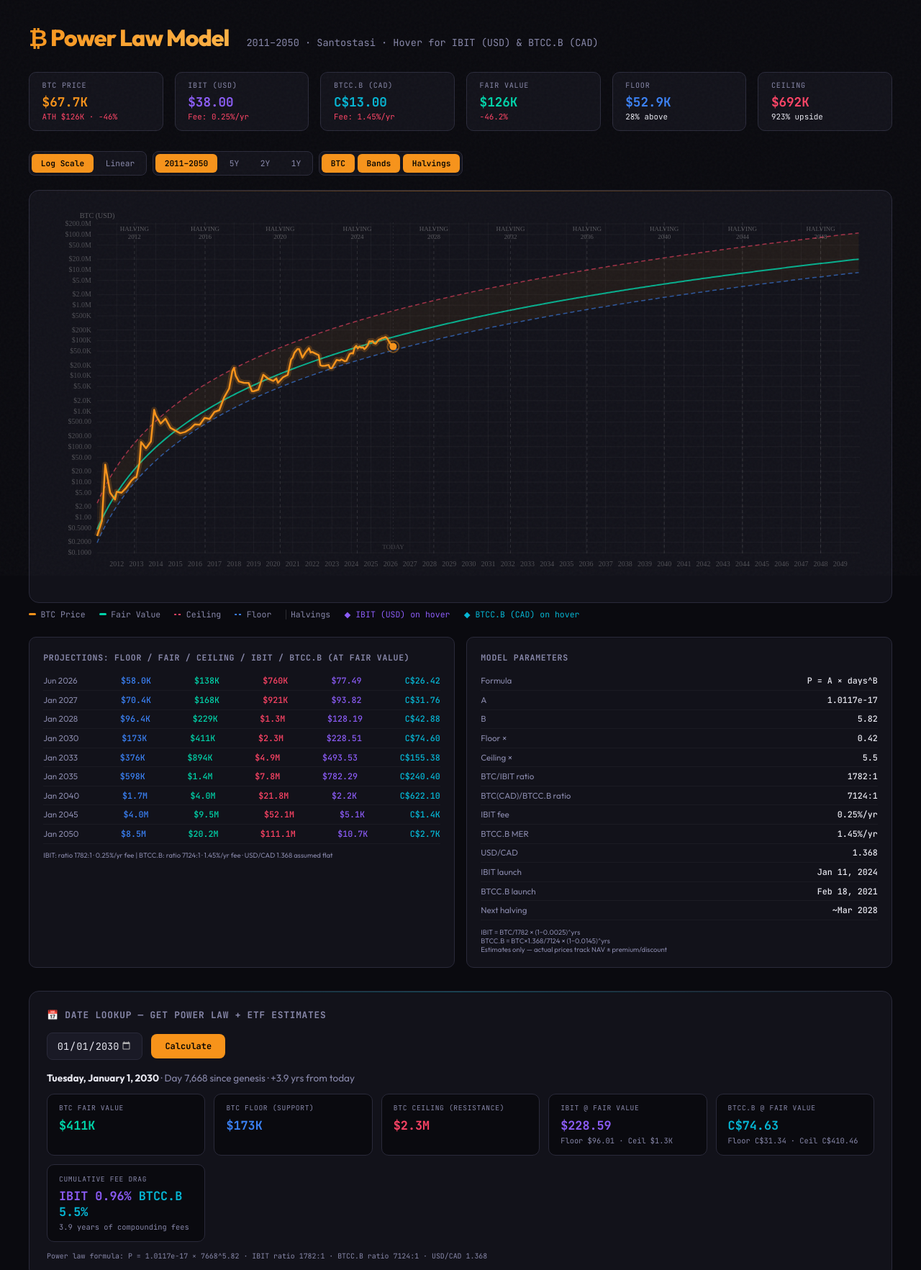
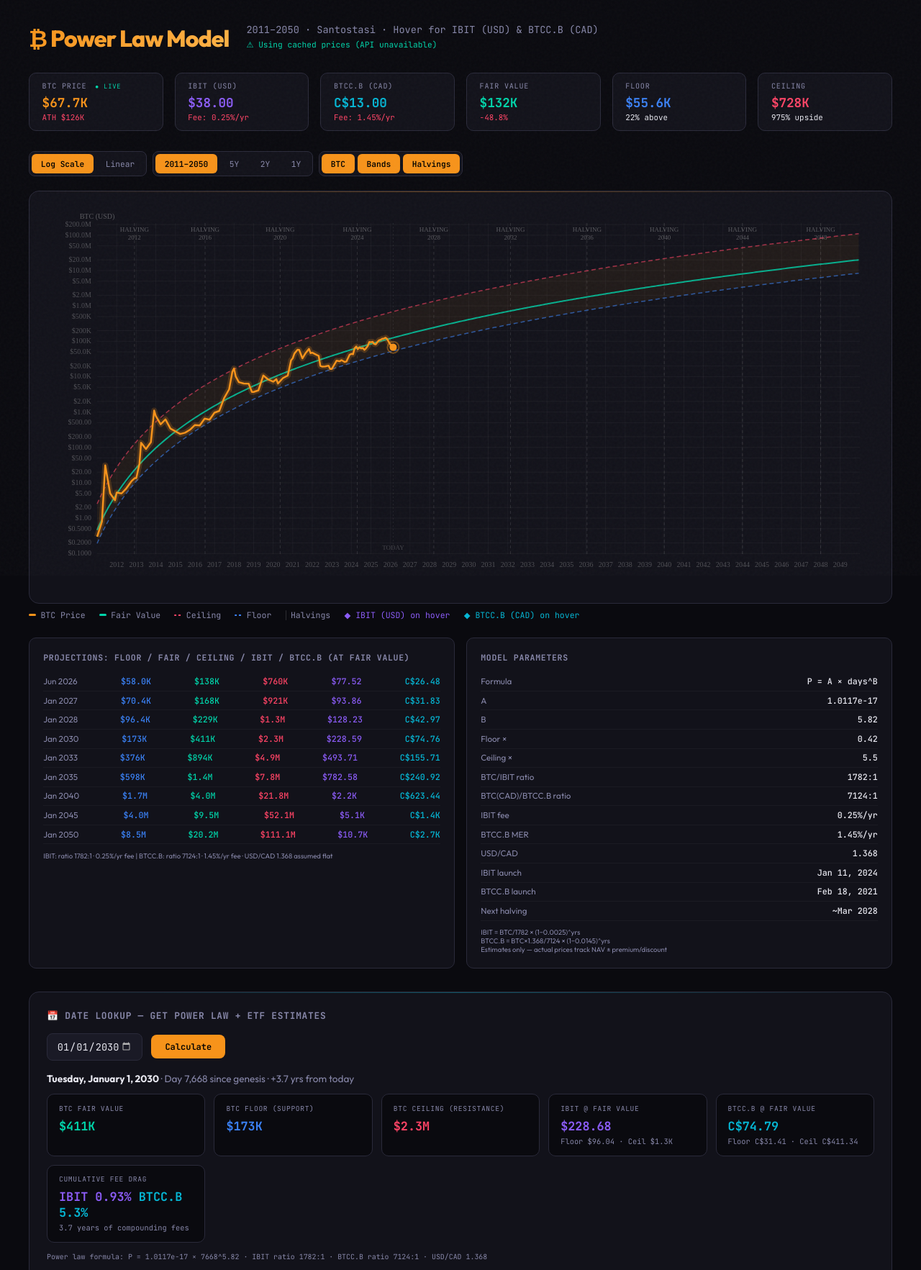
Before and after one commit to alll60/btc-powerlaw, a plain HTML site: page index.html in a window 1280 px wide. Shown: the top 1765 px of the page at 72% size. Drawn offline with Linux system fonts and the light colour scheme; no server answers.

Commit message:
Update index.html

```diff
--- a/index.html
+++ b/index.html
@@ -149,13 +149,23 @@
 <script>
 const GEN=new Date('2009-01-03'),A=1.0117e-17,B=5.82,FM=0.42,UM=5.5;
 
-// IBIT: $38 USD, fee 0.25%/yr
-const IBIT_R=67700/38,IBIT_F=0.0025,IBIT_L=new Date('2024-01-11'),AD=new Date('2026-02-20');
-// BTCC.B: C$13, fee 1.45%/yr, USD/CAD 1.368
-const USDCAD=1.368,BTCC_R=(67700*USDCAD)/13,BTCC_F=0.0145,BTCC_L=new Date('2021-02-18');
+// === Live price anchors (updated from API on load) ===
+// Defaults used until API responds
+let BTC_NOW=67700;           // BTC price USD
+let USDCAD=1.368;            // USD to CAD
+let IBIT_PRICE=38.0;         // IBIT price USD
+let BTCC_PRICE=13.0;         // BTCC.B price CAD
+let AD=new Date();           // Anchor date (today)
 
-function eIBIT(btc,d){return(btc/IBIT_R)*Math.pow(1-IBIT_F,(d-AD)/31557600000);}
-function eBTCC(btc,d){return(btc*USDCAD/BTCC_R)*Math.pow(1-BTCC_F,(d-AD)/31557600000);}
+const IBIT_F=0.0025,IBIT_L=new Date('2024-01-11');
+const BTCC_F=0.0145,BTCC_L=new Date('2021-02-18');
+
+// Ratios computed from current prices (recomputed after fetch)
+function IBIT_R(){return BTC_NOW/IBIT_PRICE;}
+function BTCC_R(){return(BTC_NOW*USDCAD)/BTCC_PRICE;}
+
+function eIBIT(btc,d){return(btc/IBIT_R())*Math.pow(1-IBIT_F,(d-AD)/31557600000);}
+function eBTCC(btc,d){return(btc*USDCAD/BTCC_R())*Math.pow(1-BTCC_F,(d-AD)/31557600000);}
 
 const HV=[new Date('2012-11-28'),new Date('2016-07-09'),new Date('2020-05-11'),new Date('2024-04-20'),new Date('2028-03-20'),new Date('2032-02-20'),new Date('2036-01-20'),new Date('2040-01-01'),new Date('2044-01-01'),new Date('2048-01-01')];
 
@@ -222,14 +232,14 @@ function dT(s,e){const t=[],y=(e-s)/(365.25*864e5);if(y>4)for(let i=s.getFullYea
 
 // Stats
 function rS(){
-  const fv=pl(AD),flr=fl(AD),cei=cl(AD),dev=((67700-fv)/fv*100);
+  const fv=pl(AD),flr=fl(AD),cei=cl(AD),dev=((BTC_NOW-fv)/fv*100);
   document.getElementById('stats').innerHTML=`
-  <div class="sc"><div class="lb">BTC Price</div><div class="vl" style="color:var(--or)">${f$(67700)}</div><div class="ch dn">ATH $126K · -46%</div></div>
-  <div class="sc"><div class="lb">IBIT (USD)</div><div class="vl" style="color:var(--pr)">$38.00</div><div class="ch dn">Fee: 0.25%/yr</div></div>
-  <div class="sc"><div class="lb">BTCC.B (CAD)</div><div class="vl" style="color:var(--cy)">C$13.00</div><div class="ch dn">Fee: 1.45%/yr</div></div>
+  <div class="sc"><div class="lb">BTC Price <span style="color:var(--gr);font-size:.55rem;margin-left:.3rem">● LIVE</span></div><div class="vl" style="color:var(--or)">${f$(BTC_NOW)}</div><div class="ch dn">ATH $126K</div></div>
+  <div class="sc"><div class="lb">IBIT (USD)</div><div class="vl" style="color:var(--pr)">$${IBIT_PRICE.toFixed(2)}</div><div class="ch dn">Fee: 0.25%/yr</div></div>
+  <div class="sc"><div class="lb">BTCC.B (CAD)</div><div class="vl" style="color:var(--cy)">C$${BTCC_PRICE.toFixed(2)}</div><div class="ch dn">Fee: 1.45%/yr</div></div>
   <div class="sc"><div class="lb">Fair Value</div><div class="vl" style="color:var(--gr)">${f$(fv)}</div><div class="ch ${dev>=0?'up':'dn'}">${dev>=0?'+':''}${dev.toFixed(1)}%</div></div>
-  <div class="sc"><div class="lb">Floor</div><div class="vl" style="color:var(--bl)">${f$(flr)}</div><div class="ch">${((67700-flr)/flr*100).toFixed(0)}% above</div></div>
-  <div class="sc"><div class="lb">Ceiling</div><div class="vl" style="color:var(--rd)">${f$(cei)}</div><div class="ch">${((cei-67700)/67700*100).toFixed(0)}% upside</div></div>`;
+  <div class="sc"><div class="lb">Floor</div><div class="vl" style="color:var(--bl)">${f$(flr)}</div><div class="ch">${((BTC_NOW-flr)/flr*100).toFixed(0)}% above</div></div>
+  <div class="sc"><div class="lb">Ceiling</div><div class="vl" style="color:var(--rd)">${f$(cei)}</div><div class="ch">${((cei-BTC_NOW)/BTC_NOW*100).toFixed(0)}% upside</div></div>`;
 }
 
 function rI(){
@@ -240,22 +250,22 @@ function rI(){
   });
   document.getElementById('ip').innerHTML=`
   <div class="ic"><h3>Projections: Floor / Fair / Ceiling / IBIT / BTCC.B (at Fair Value)</h3>${rows}
-  <div style="font-size:.6rem;color:var(--dim);margin-top:.6rem">IBIT: ratio ${IBIT_R.toFixed(0)}:1 · 0.25%/yr fee | BTCC.B: ratio ${BTCC_R.toFixed(0)}:1 · 1.45%/yr fee · USD/CAD ${USDCAD} assumed flat</div></div>
+  <div style="font-size:.6rem;color:var(--dim);margin-top:.6rem">IBIT: ratio ${IBIT_R().toFixed(0)}:1 · 0.25%/yr fee | BTCC.B: ratio ${BTCC_R().toFixed(0)}:1 · 1.45%/yr fee · USD/CAD ${USDCAD} assumed flat</div></div>
   <div class="ic"><h3>Model Parameters</h3>
   <div class="ir"><span class="k">Formula</span><span class="v">P = A × days^B</span></div>
   <div class="ir"><span class="k">A</span><span class="v">1.0117e-17</span></div>
   <div class="ir"><span class="k">B</span><span class="v">5.82</span></div>
   <div class="ir"><span class="k">Floor ×</span><span class="v">0.42</span></div>
   <div class="ir"><span class="k">Ceiling ×</span><span class="v">5.5</span></div>
-  <div class="ir"><span class="k">BTC/IBIT ratio</span><span class="v">${IBIT_R.toFixed(0)}:1</span></div>
-  <div class="ir"><span class="k">BTC(CAD)/BTCC.B ratio</span><span class="v">${BTCC_R.toFixed(0)}:1</span></div>
+  <div class="ir"><span class="k">BTC/IBIT ratio</span><span class="v">${IBIT_R().toFixed(0)}:1</span></div>
+  <div class="ir"><span class="k">BTC(CAD)/BTCC.B ratio</span><span class="v">${BTCC_R().toFixed(0)}:1</span></div>
   <div class="ir"><span class="k">IBIT fee</span><span class="v">0.25%/yr</span></div>
   <div class="ir"><span class="k">BTCC.B MER</span><span class="v">1.45%/yr</span></div>
   <div class="ir"><span class="k">USD/CAD</span><span class="v">${USDCAD}</span></div>
   <div class="ir"><span class="k">IBIT launch</span><span class="v">Jan 11, 2024</span></div>
   <div class="ir"><span class="k">BTCC.B launch</span><span class="v">Feb 18, 2021</span></div>
   <div class="ir"><span class="k">Next halving</span><span class="v">~Mar 2028</span></div>
-  <div style="font-size:.6rem;color:var(--dim);margin-top:.6rem">IBIT = BTC/${IBIT_R.toFixed(0)} × (1−0.0025)^yrs<br>BTCC.B = BTC×${USDCAD}/${BTCC_R.toFixed(0)} × (1−0.0145)^yrs<br>Estimates only — actual prices track NAV ± premium/discount</div></div>`;
+  <div style="font-size:.6rem;color:var(--dim);margin-top:.6rem">IBIT = BTC/${IBIT_R().toFixed(0)} × (1−0.0025)^yrs<br>BTCC.B = BTC×${USDCAD}/${BTCC_R().toFixed(0)} × (1−0.0145)^yrs<br>Estimates only — actual prices track NAV ± premium/discount</div></div>`;
 }
 
 // Controls
@@ -322,6 +332,117 @@ cv.addEventListener('mouseleave',()=>{te.style.display='none';});
 window.addEventListener('resize',draw);
 rS();rI();draw();
 
+// === Live price fetching ===
+// To get REAL IBIT/BTCC.B prices, get a free API key from https://finnhub.io
+// and paste it here. Leave blank to use Yahoo Finance via CORS proxy (less reliable).
+const FINNHUB_KEY = ''; // e.g. 'cq123abc...' (free, 60 calls/min)
+
+async function fetchFinnhubQuote(symbol){
+  if(!FINNHUB_KEY)return null;
+  try{
+    const r=await fetch(`https://finnhub.io/api/v1/quote?symbol=${symbol}&token=${FINNHUB_KEY}`);
+    if(!r.ok)return null;
+    const d=await r.json();
+    return d.c>0?d.c:null; // c = current price
+  }catch(e){return null;}
+}
+
+async function fetchYahooQuote(symbol){
+  // Yahoo blocks CORS, so we use a public CORS proxy
+  // allorigins is free and reliable
+  try{
+    const yahooUrl=`https://query1.finance.yahoo.com/v8/finance/chart/${symbol}?interval=1d&range=1d`;
+    const proxyUrl=`https://api.allorigins.win/raw?url=${encodeURIComponent(yahooUrl)}`;
+    const r=await fetch(proxyUrl);
+    if(!r.ok)return null;
+    const d=await r.json();
+    const price=d?.chart?.result?.[0]?.meta?.regularMarketPrice;
+    return price>0?price:null;
+  }catch(e){
+    console.warn(`Yahoo fetch failed for ${symbol}:`,e);
+    return null;
+  }
+}
+
+async function fetchETFPrice(symbols){
+  // Try Finnhub first (if key provided), then Yahoo via proxy
+  for(const sym of symbols){
+    if(FINNHUB_KEY){
+      const p=await fetchFinnhubQuote(sym);
+      if(p)return{price:p,source:'finnhub'};
+    }
+    const p=await fetchYahooQuote(sym);
+    if(p)return{price:p,source:'yahoo'};
+  }
+  return null;
+}
+
+async function fetchLivePrices(){
+  let btcUsd=null,btcCad=null;
+
+  try{
+    const r=await fetch('https://api.coingecko.com/api/v3/simple/price?ids=bitcoin&vs_currencies=usd,cad');
+    if(r.ok){
+      const d=await r.json();
+      btcUsd=d.bitcoin.usd;
+      btcCad=d.bitcoin.cad;
+    }
+  }catch(e){console.warn('CoinGecko failed:',e);}
+
+  // Fetch IBIT (try IBIT on various exchanges) and BTCC.B (Toronto)
+  const [ibitResult,btccResult]=await Promise.all([
+    fetchETFPrice(['IBIT']),
+    fetchETFPrice(['BTCC-B.TO','BTCC.B.TO'])
+  ]);
+
+  if(!btcUsd){
+    const ts=document.getElementById('priceTimestamp');
+    if(ts)ts.innerHTML=`⚠ Using cached prices (API unavailable)`;
+    return;
+  }
+
+  // Update globals
+  BTC_NOW=btcUsd;
+  USDCAD=btcCad/btcUsd;
+  AD=new Date();
+
+  // Use live ETF prices if available, otherwise derive from BTC
+  const launchRatio_IBIT=1782;
+  const launchRatio_BTCC=5230;
+
+  const ibitSource=ibitResult?ibitResult.source:'derived';
+  const btccSource=btccResult?btccResult.source:'derived';
+  IBIT_PRICE=ibitResult?ibitResult.price:(btcUsd/launchRatio_IBIT);
+  BTCC_PRICE=btccResult?btccResult.price:(btcCad/launchRatio_BTCC);
+
+  // Append today's BTC price to history
+  const today=new Date().toISOString().split('T')[0];
+  while(BH.length>0&&new Date(BH[BH.length-1][0])>=new Date(today)){BH.pop();}
+  BH.push([today,btcUsd]);
+
+  rS();rI();draw();
+
+  const ts=document.getElementById('priceTimestamp');
+  if(ts){
+    const tm=new Date().toLocaleTimeString('en-US',{hour:'2-digit',minute:'2-digit'});
+    ts.innerHTML=`● Live · ${tm} · BTC: CoinGecko · IBIT: ${ibitSource} · BTCC.B: ${btccSource}`;
+  }
+}
+
+// Add timestamp indicator under the header subtitle
+const hdr=document.querySelector('.hdr .sub');
+if(hdr){
+  const t=document.createElement('div');
+  t.id='priceTimestamp';
+  t.style.cssText='font-size:.7rem;color:var(--gr);font-family:JetBrains Mono,monospace;margin-top:.3rem';
+  t.innerHTML='⏳ Fetching live prices...';
+  hdr.appendChild(t);
+}
+
+fetchLivePrices();
+// Refresh every 5 minutes while the page is open
+setInterval(fetchLivePrices,5*60*1000);
+
 // Date Lookup
 function doLookup(){
   const inp=document.getElementById('lookupDate').value;
@@ -368,7 +489,7 @@ function doLookup(){
   }
 
   html+=`</div>`;
-  html+=`<div class="lr-note">Power law formula: P = 1.0117e-17 × ${days}^5.82 · IBIT ratio ${IBIT_R.toFixed(0)}:1 · BTCC.B ratio ${BTCC_R.toFixed(0)}:1 · USD/CAD ${USDCAD}</div>`;
+  html+=`<div class="lr-note">Power law formula: P = 1.0117e-17 × ${days}^5.82 · IBIT ratio ${IBIT_R().toFixed(0)}:1 · BTCC.B ratio ${BTCC_R().toFixed(0)}:1 · USD/CAD ${USDCAD}</div>`;
 
   res.innerHTML=html;
   res.classList.add('show');
@@ -446,7 +567,7 @@ function calcROI(){
   html+=`</div>`;
 
   // Comparison vs just holding shares
-  const currentPrice=isIBIT?38:13;
+  const currentPrice=isIBIT?IBIT_PRICE:BTCC_PRICE;
   const sharesWithCost=Math.floor(totalCost/currentPrice);
   const sharesPnLFair=(pFair-currentPrice)*sharesWithCost;
   const sharesROIFair=((pFair-currentPrice)/currentPrice)*100;
```
